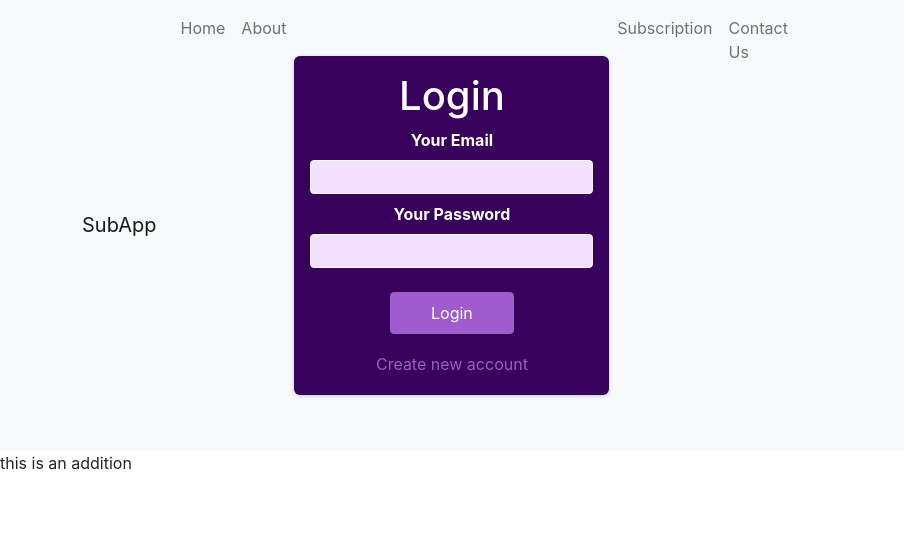
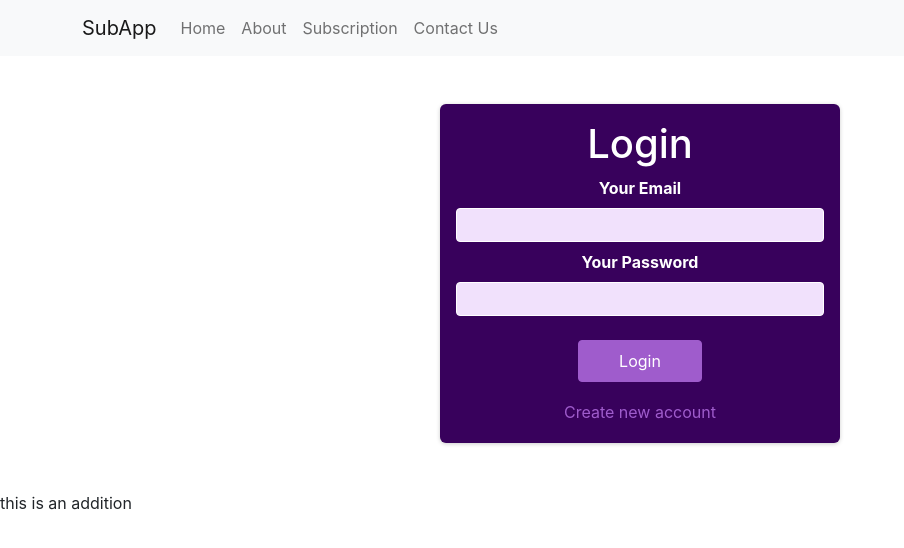
Before and after one commit to HAVibhavSharma/dailyquestionsub, a React (Create React App) app: page / in a window 1280 px wide. Shown: the top 548 px of the page, without its empty margins (0-904 px from the left). Built offline with nearby package versions, Linux system fonts and the light colour scheme.

Commit message:
updated auth form

```diff
--- a/src/components/Auth/AuthForm.js
+++ b/src/components/Auth/AuthForm.js
@@ -6,6 +6,7 @@ const AuthForm = () => {
   const emailInputRef = useRef();
   const passwordInputRef = useRef();
   const [isLogin, setIsLogin] = useState(true);
+  const [isLoading, setIsLoading] = useState(false);
 
   const switchAuthModeHandler = () => {
     setIsLogin((prevState) => !prevState);
@@ -16,6 +17,8 @@ const AuthForm = () => {
 
     const enteredEmail = emailInputRef.current.value;
     const enteredPassword = passwordInputRef.current.value;
+
+    setIsLoading(true);
 
     if (isLogin) {
     } else {
@@ -33,6 +36,7 @@ const AuthForm = () => {
           }
         }
       ).then(res => {
+        setIsLoading(false);
         if(res.ok){
 
         }else {
@@ -42,7 +46,7 @@ const AuthForm = () => {
               errormessage = data.error.message
             }
             // alert(errormessage);
-            return errormessage;
+            return  document.getElementById("return").innerHTML = errormessage;
           });
         }
       });
@@ -66,8 +70,10 @@ const AuthForm = () => {
             ref={passwordInputRef}
           />
         </div>
+        <div id ='return' className={classes.return}></div>
         <div className={classes.actions}>
-          <button>{isLogin ? "Login" : "Create Account"}</button>
+          {!isLoading && <button>{isLogin ? "Login" : "Create Account"}</button> }
+          {isLoading && <p className={classes.loading}>Loading.....</p>}
           <button
             type="button"
             className={classes.toggle}
--- a/src/components/Auth/AuthForm.module.css
+++ b/src/components/Auth/AuthForm.module.css
@@ -70,3 +70,10 @@
   background-color: transparent;
   color: #ae82cc;
 }
+
+.return {
+  color: whitesmoke;
+}
+.loading{
+  color: whitesmoke;
+}
--- a/src/components/Navbar/NavBar.js
+++ b/src/components/Navbar/NavBar.js
@@ -19,13 +19,15 @@ function NavBar() {
             <Nav className="me-auto">
               <Nav.Link href="#home">Home</Nav.Link>
               <Nav.Link href="#link">About</Nav.Link>
-              <AuthForm Login />
               <Nav.Link href="#link">Subscription</Nav.Link>
               <Nav.Link href="#link">Contact Us</Nav.Link>
+
             </Nav>
           </Navbar.Collapse>
         </Container>
       </Navbar>
+      {/* <AuthForm Login /> */}
+      <AuthForm />
       <div>this is an addition</div>
     </>
   );
```
